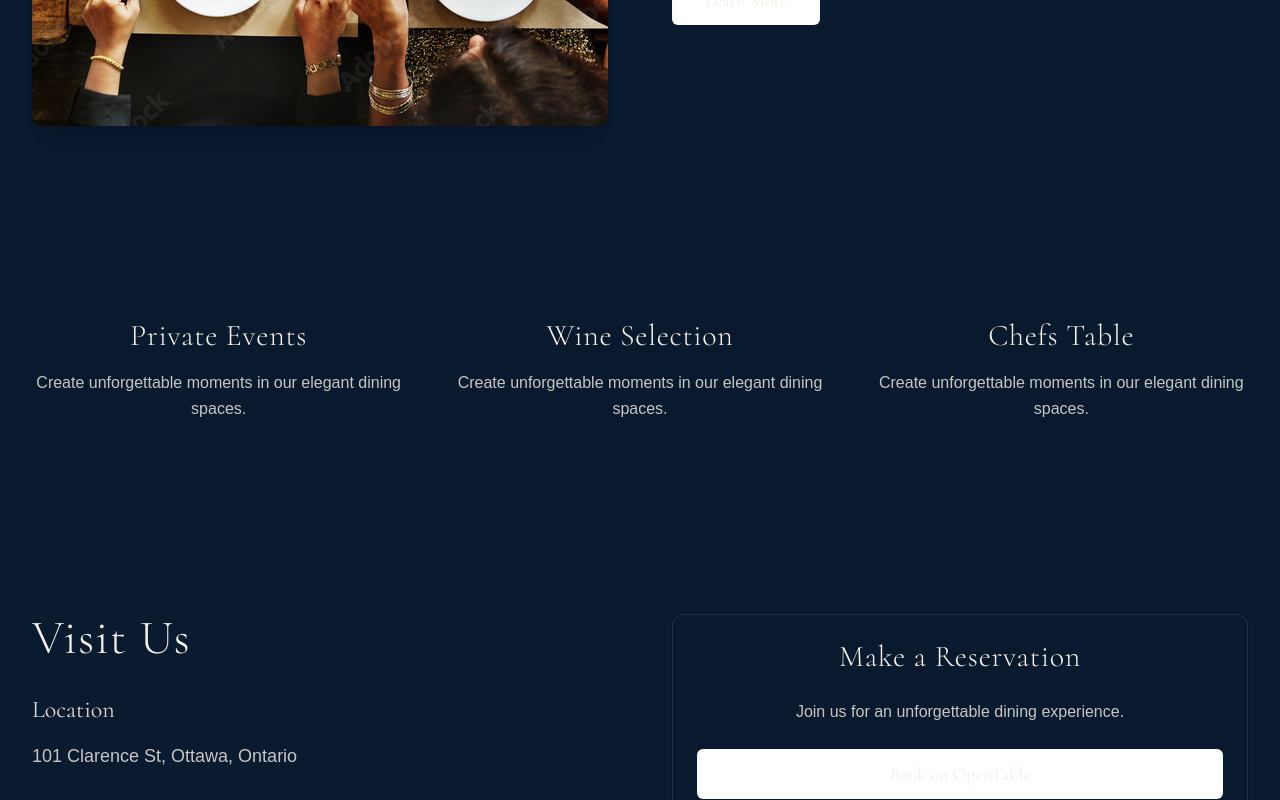
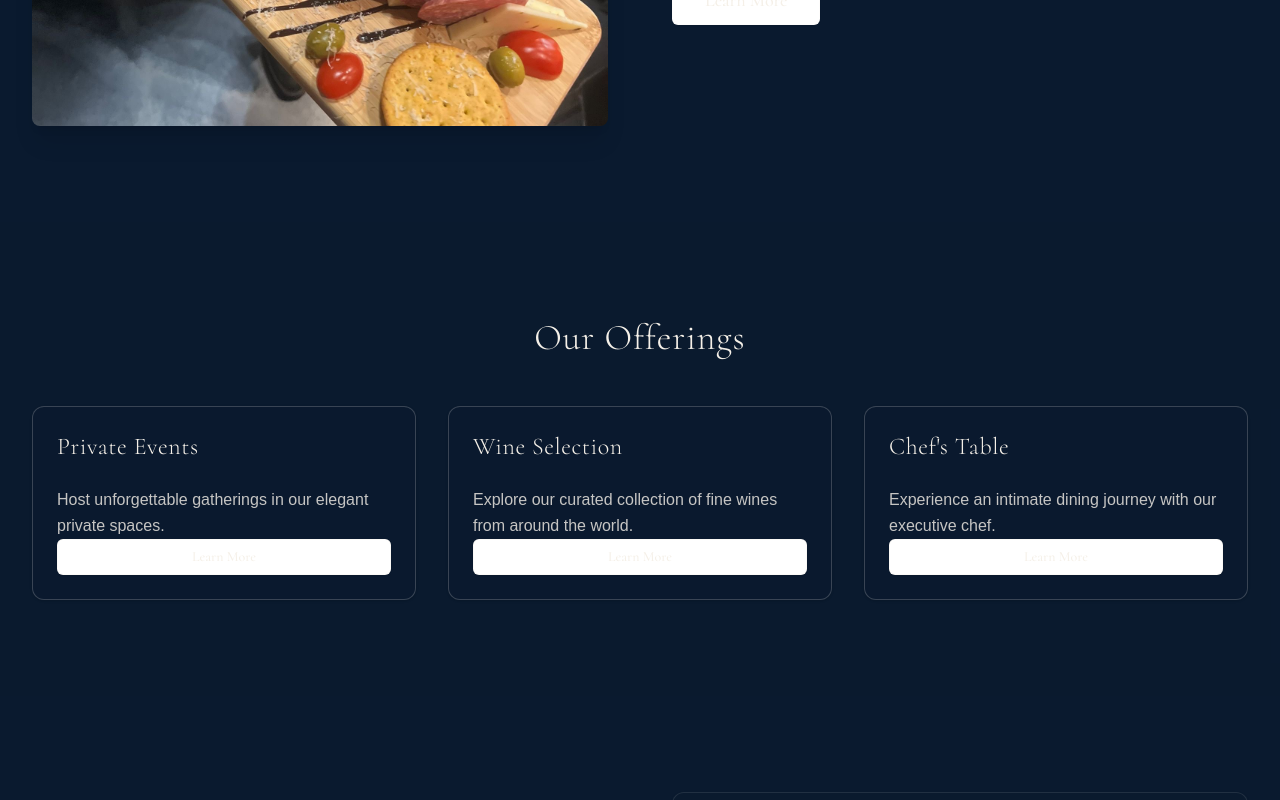
Before and after one commit to raeeceip/rendezvous, a Next.js app: page / in a window 1280 px wide. Shown: the part 1370-2170 px from the top of the page. Built offline with nearby package versions, Linux system fonts and the light colour scheme.

Commit message:
feat: add swiper dependency and implement responsive feature cards with Swiper component

```diff
--- a/package.json
+++ b/package.json
@@ -19,6 +19,7 @@
     "react": "^19.0.0",
     "react-dom": "^19.0.0",
     "react-helmet": "^6.1.0",
+    "swiper": "^11.2.1",
     "tailwind-merge": "^2.6.0",
     "tailwindcss-animate": "^1.0.7"
   },
--- a/src/app/page.tsx
+++ b/src/app/page.tsx
@@ -3,17 +3,40 @@
 import { Button } from '@/components/ui/button';
 import { Card, CardContent, CardHeader, CardTitle } from '@/components/ui/card';
 import { Dialog, DialogTrigger } from '@/components/ui/dialog';
+import { FeatureCard } from '@/components/ui/feature-card';
 import { MenuSelectionDialog } from '@/components/ui/menu-selection-dialog';
 import { AnimatePresence, motion } from 'framer-motion';
 import Image from 'next/image';
 import Link from 'next/link';
 import { useEffect, useState } from 'react';
+import 'swiper/css';
+import 'swiper/css/pagination';
+import { Pagination } from 'swiper/modules';
+import { Swiper, SwiperSlide } from 'swiper/react';
 
 const customStyles = {
   backgroundGradient: 'linear-gradient(to bottom, rgba(10, 26, 47, 0.7), rgba(10, 26, 47, 0.5))',
 };
 
 const OPENTABLE_LINK = process.env.NEXT_PUBLIC_OPENTABLE_LINK || "https://www.opentable.com/restref/client/?rid=XXXXX";
+
+const featureCards = [
+  {
+    title: "Private Events",
+    description: "Host unforgettable gatherings in our elegant private spaces.",
+    link: "/private-events"
+  },
+  {
+    title: "Wine Selection",
+    description: "Explore our curated collection of fine wines from around the world.",
+    link: "/drinks-menu"
+  },
+  {
+    title: "Chef's Table",
+    description: "Experience an intimate dining journey with our executive chef.",
+    link: "/menu"
+  }
+];
 
 export default function HomePage() {
   const [isMenuOpen, setIsMenuOpen] = useState(false);
@@ -197,7 +220,7 @@ export default function HomePage() {
               <motion.div whileHover={{ scale: 1.05 }} whileTap={{ scale: 0.95 }}>
                 <Button
                   variant="outline"
-                  className="border-[#F5F0E8]/20 text-[#F5F0E8] hover:bg-[#F5F0E8]/10 font-cormorant text-lg"
+                  className="border-[#F5F0E8]/40 bg-[#0A1A2F]/50 text-[#F5F0E8] hover:bg-[#F5F0E8]/20 font-cormorant text-lg px-8 py-3"
                   onClick={() => window.open(OPENTABLE_LINK, '_blank')}
                 >
                   Reserve a Table
@@ -208,7 +231,7 @@ export default function HomePage() {
                   <DialogTrigger asChild>
                     <Button
                       variant="outline"
-                      className="border-[#F5F0E8]/20 w-full text-[#F5F0E8] hover:bg-[#F5F0E8]/10 font-cormorant text-lg"
+                      className="border-[#F5F0E8]/40 bg-[#0A1A2F]/50 w-full text-[#F5F0E8] hover:bg-[#F5F0E8]/20 font-cormorant text-lg px-8 py-3"
                     >
                       View Menus
                     </Button>
@@ -273,22 +296,25 @@ export default function HomePage() {
       {/* Special Features Section */}
       <section className="py-24 bg-[#0A1A2F]/50">
         <div className="max-w-7xl mx-auto px-4 sm:px-6 lg:px-8">
-          <div className="grid md:grid-cols-3 gap-12">
-            {['Private Events', 'Wine Selection', 'Chefs Table'].map((title, index) => (
-              <motion.div
-                key={title}
-                initial={{ opacity: 0, y: 20 }}
-                whileInView={{ opacity: 1, y: 0 }}
-                viewport={{ once: true }}
-                transition={{ duration: 0.6, delay: index * 0.2 }}
-                className="text-center space-y-4"
-              >
-                <h3 className="text-3xl font-cormorant text-[#F5F0E8] font-light tracking-wide">{title}</h3>
-                <p className="text-[#F5F0E8]/80 font-light leading-relaxed">
-                  Create unforgettable moments in our elegant dining spaces.
-                </p>
-              </motion.div>
+          <h2 className="text-4xl font-cormorant text-[#F5F0E8] font-light tracking-wide text-center mb-12">Our Offerings</h2>
+          <div className="hidden md:grid md:grid-cols-3 gap-8">
+            {featureCards.map((card, index) => (
+              <FeatureCard key={index} {...card} />
             ))}
+          </div>
+          <div className="md:hidden">
+            <Swiper
+              modules={[Pagination]}
+              spaceBetween={20}
+              slidesPerView={1}
+              pagination={{ clickable: true }}
+            >
+              {featureCards.map((card, index) => (
+                <SwiperSlide key={index}>
+                  <FeatureCard {...card} />
+                </SwiperSlide>
+              ))}
+            </Swiper>
           </div>
         </div>
       </section>
--- /dev/null
+++ b/src/components/ui/feature-card.tsx
@@ -0,0 +1,36 @@
+import { Button } from "@/components/ui/button"
+import { Card, CardContent, CardHeader, CardTitle } from "@/components/ui/card"
+import { motion } from "framer-motion"
+import Link from "next/link"
+
+interface FeatureCardProps {
+  title: string
+  description: string
+  link: string
+}
+
+export function FeatureCard({ title, description, link }: FeatureCardProps) {
+  return (
+    <motion.div
+      whileHover={{ scale: 1.05 }}
+      whileTap={{ scale: 0.95 }}
+    >
+      <Card className="bg-[#0A1A2F]/70 border-[#F5F0E8]/20 h-full">
+        <CardHeader>
+          <CardTitle className="text-2xl font-cormorant text-[#F5F0E8] font-light tracking-wide">{title}</CardTitle>
+        </CardHeader>
+        <CardContent className="space-y-4">
+          <p className="text-[#F5F0E8]/80 font-light leading-relaxed">{description}</p>
+          <Link href={link}>
+            <Button
+              variant="outline"
+              className="w-full border-[#F5F0E8]/40 text-[#F5F0E8] hover:bg-[#F5F0E8]/20 font-cormorant"
+            >
+              Learn More
+            </Button>
+          </Link>
+        </CardContent>
+      </Card>
+    </motion.div>
+  )
+}
```
Also changed, not shown: public/restaurant.jpeg, 1 other file (tests, documents, lock files or other folders).
